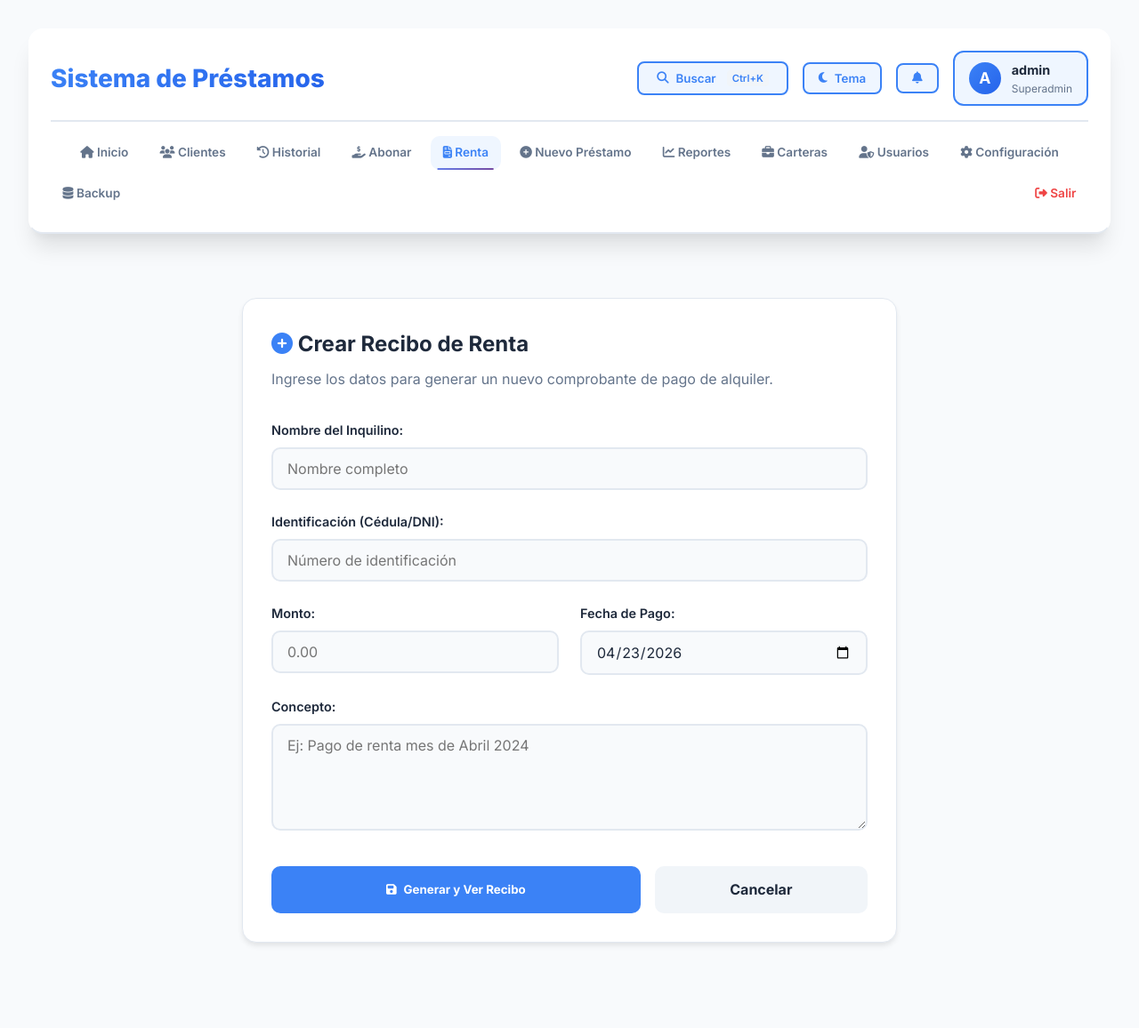
After one commit to adohuken/loans_project, a PHP site: page /create_rent_receipt.php in a window 1280 px wide. The commit adds this page. Shown: the whole page at 89% size. Run offline with PHP 8.4, Linux system fonts and the light colour scheme; a user stored in the database is signed in; data that the repository does not hold is empty; some libraries are stand-ins or nearby versions.

Commit message:
Implement Rent Receipt module with dark mode support and history

```diff
--- a/components/enhanced_header.php
+++ b/components/enhanced_header.php
@@ -18,6 +18,7 @@ $logo_path = $logo_path ?? '';
     <link rel="stylesheet" href="style.css?v=3.0">
     <link rel="stylesheet" href="assets/css/themes.css?v=1.0">
     <link rel="stylesheet" href="https://cdnjs.cloudflare.com/ajax/libs/font-awesome/6.4.0/css/all.min.css">
+    <script src="https://cdn.jsdelivr.net/npm/sweetalert2@11"></script>
     <script>
         // Apply theme immediately to prevent flash
         (function () {
@@ -117,10 +118,17 @@ $logo_path = $logo_path ?? '';
                 <a href="clients.php" class="<?= $current_page === 'clients' ? 'active' : '' ?>">
                     <i class="fas fa-users"></i> Clientes
                 </a>
+                <a href="search_history.php" class="<?= $current_page === 'search_history' ? 'active' : '' ?>">
+                    <i class="fas fa-history"></i> Historial
+                </a>
             <?php endif; ?>
 
             <a href="active_loans.php" class="<?= $current_page === 'active_loans' ? 'active' : '' ?>">
                 <i class="fas fa-hand-holding-usd"></i> Abonar
+            </a>
+
+            <a href="rent_receipts.php" class="<?= $current_page === 'rent_receipts' || $current_page === 'create_rent_receipt' || $current_page === 'view_rent_receipt' ? 'active' : '' ?>">
+                <i class="fas fa-file-invoice"></i> Renta
             </a>
 
             <?php if ($user_role !== 'cobrador'): ?>
@@ -162,16 +170,22 @@ $logo_path = $logo_path ?? '';
     <div id="notification-panel"
         style="display: none; position: fixed; top: 80px; right: 20px; width: 400px; max-width: 90vw; background: var(--bg-primary); border-radius: 16px; box-shadow: 0 20px 40px -10px var(--shadow); z-index: 9998; max-height: 500px; overflow-y: auto; border: 2px solid var(--border-color);">
         <div
-            style="padding: 1.5rem; border-bottom: 2px solid var(--border-color); display: flex; justify-content: space-between; align-items: center;">
-            <h3 style="margin: 0; font-weight: 800; color: var(--text-primary);">
-                <i class="fas fa-bell"></i> Notificaciones
+            style="padding: 1rem 1.5rem; border-bottom: 1px solid var(--border-color); display: flex; justify-content: space-between; align-items: center; background: var(--bg-secondary);">
+            <h3 style="margin: 0; font-weight: 800; color: var(--text-primary); font-size: 1.1rem;">
+                <i class="fas fa-bell" style="color: var(--primary-color);"></i> Notificaciones
             </h3>
+            <div style="display: flex; gap: 1rem; align-items: center;">
+                <button onclick="markAllRead()"
+                    style="background: none; border: none; color: var(--primary-color); font-size: 0.8rem; font-weight: 600; cursor: pointer;">
+                    Marcar todo leído
+                </button>
                 <button onclick="toggleNotifications()"
-                style="background: none; border: none; color: var(--text-secondary); cursor: pointer; font-size: 1.5rem;">
+                    style="background: none; border: none; color: var(--text-secondary); cursor: pointer; font-size: 1.2rem;">
                     <i class="fas fa-times"></i>
                 </button>
             </div>
-        <div id="notification-list" style="padding: 1rem;">
+        </div>
+        <div id="notification-list" style="padding: 0;">
             <div style="text-align: center; padding: 2rem; color: var(--text-secondary);">
                 <i class="fas fa-spinner fa-spin" style="font-size: 2rem;"></i>
                 <p>Cargando notificaciones...</p>
@@ -196,6 +210,24 @@ $logo_path = $logo_path ?? '';
             }
         }
 
+        // Mark all as read
+        async function markAllRead() {
+            try {
+                await fetch('mark_notification_read.php', {
+                    method: 'POST',
+                    headers: { 'Content-Type': 'application/json' },
+                    body: JSON.stringify({ all: true })
+                });
+                loadNotificationPanel(); // Reload to update UI
+                // Update global badge via NotificationManager if available
+                if (window.notificationManager) {
+                    window.notificationManager.loadNotifications();
+                }
+            } catch (error) {
+                console.error('Error marking all read:', error);
+            }
+        }
+
         // Load notifications into panel
         async function loadNotificationPanel() {
             const list = document.getElementById('notification-list');
@@ -205,31 +237,35 @@ $logo_path = $logo_path ?? '';
 
                 if (data.notifications.length === 0) {
                     list.innerHTML = `
-                        <div style="text-align: center; padding: 2rem; color: var(--text-secondary);">
-                            <i class="fas fa-check-circle" style="font-size: 3rem; opacity: 0.3; margin-bottom: 1rem;"></i>
-                            <p>No hay notificaciones nuevas</p>
+                        <div style="text-align: center; padding: 3rem 2rem; color: var(--text-secondary);">
+                            <i class="fas fa-check-circle" style="font-size: 3rem; opacity: 0.2; margin-bottom: 1rem;"></i>
+                            <p style="margin: 0;">No tienes notificaciones nuevas</p>
                         </div>
                     `;
                     return;
                 }
 
                 list.innerHTML = data.notifications.map(n => `
-                    <div style="padding: 1rem; border-bottom: 1px solid var(--border-color); ${n.is_read ? 'opacity: 0.7;' : 'background: var(--bg-secondary);'}">
-                        <div style="display: flex; justify-content: space-between; margin-bottom: 0.5rem;">
-                            <strong style="color: var(--text-primary);">${n.title}</strong>
-                            <small style="color: var(--text-secondary);">${n.created_at}</small>
+                    <div style="padding: 1rem 1.5rem; border-bottom: 1px solid var(--border-color); transition: background 0.2s; ${n.read ? 'opacity: 0.6;' : 'background: var(--primary-surface); border-left: 4px solid var(--primary-color);'}"
+                         onmouseover="this.style.background='var(--bg-secondary)'"
+                         onmouseout="this.style.background='${n.read ? 'transparent' : 'var(--primary-surface)'}'">
+                        <div style="display: flex; justify-content: space-between; margin-bottom: 0.25rem;">
+                            <strong style="color: var(--text-primary); font-size: 0.95rem;">${n.title}</strong>
+                            <small style="color: var(--text-secondary); font-size: 0.75rem;">${formatDate(n.date)}</small>
                         </div>
-                        <p style="margin: 0; color: var(--text-secondary); font-size: 0.9rem;">${n.message}</p>
+                        <p style="margin: 0; color: var(--text-secondary); font-size: 0.9rem; line-height: 1.4;">${n.message}</p>
                     </div>
                 `).join('');
 
                 // Update badge
                 const badge = document.getElementById('notification-badge');
+                if (badge) {
                     if (data.unread_count > 0) {
                         badge.style.display = 'flex';
-                    badge.innerText = data.unread_count;
+                        badge.innerText = data.unread_count > 99 ? '99+' : data.unread_count;
                     } else {
                         badge.style.display = 'none';
+                    }
                 }
 
             } catch (error) {
@@ -245,19 +281,40 @@ $logo_path = $logo_path ?? '';
 
         // Check for notifications periodically
         setInterval(() => {
-            const badge = document.getElementById('notification-badge');
+            // Update badge quietly in background
             fetch('get_notifications.php')
                 .then(r => r.json())
                 .then(data => {
+                    const badge = document.getElementById('notification-badge');
+                    if (badge) {
                         if (data.unread_count > 0) {
                             badge.style.display = 'flex';
-                        badge.innerText = data.unread_count;
+                            badge.innerText = data.unread_count > 99 ? '99+' : data.unread_count;
                         } else {
                             badge.style.display = 'none';
                         }
+                    }
                 })
-                .catch(console.error);
-        }, 60000);
+                .catch(e => console.error('Error polling notifications:', e));
+        }, 30000);
+
+        function formatDate(dateString) {
+            if (!dateString) return '';
+            const date = new Date(dateString + 'T00:00:00'); // append time to avoid timezone issues
+            return date.toLocaleDateString('es-ES', { day: '2-digit', month: '2-digit', year: 'numeric' });
+        }
+
+        // Close panel when clicking outside
+        document.addEventListener('click', function (event) {
+            const panel = document.getElementById('notification-panel');
+            const toggleBtn = document.querySelector('button[onclick="toggleNotifications()"]');
+
+            if (panel.style.display === 'block' &&
+                !panel.contains(event.target) &&
+                !toggleBtn.contains(event.target)) {
+                panel.style.display = 'none';
+            }
+        });
     </script>
 </body>
 
--- /dev/null
+++ b/create_rent_receipt.php
@@ -0,0 +1,146 @@
+<?php
+require 'auth.php';
+require 'db.php';
+
+if ($_SERVER['REQUEST_METHOD'] === 'POST') {
+    $tenant_name = $_POST['tenant_name'] ?? '';
+    $tenant_id_number = $_POST['tenant_id_number'] ?? '';
+    $amount = $_POST['amount'] ?? 0;
+    $payment_date = $_POST['payment_date'] ?? date('Y-m-d');
+    $concept = $_POST['concept'] ?? '';
+
+    if (!empty($tenant_name) && $amount > 0) {
+        $stmt = $pdo->prepare("INSERT INTO rent_receipts (tenant_name, tenant_id_number, amount, payment_date, concept) VALUES (?, ?, ?, ?, ?)");
+        $stmt->execute([$tenant_name, $tenant_id_number, $amount, $payment_date, $concept]);
+        $receipt_id = $pdo->lastInsertId();
+        header("Location: view_rent_receipt.php?id=" . $receipt_id);
+        exit;
+    }
+}
+
+require 'components/enhanced_header.php';
+?>
+
+<style>
+    .rent-container {
+        max-width: 800px;
+        margin: 0 auto;
+        padding: 2rem;
+    }
+
+    .card {
+        background: var(--bg-primary);
+        border: 1px solid var(--border-color);
+        border-radius: 16px;
+        padding: 2rem;
+        box-shadow: 0 4px 6px -1px var(--shadow);
+    }
+
+    .form-group {
+        margin-bottom: 1.5rem;
+    }
+
+    .form-group label {
+        display: block;
+        margin-bottom: 0.5rem;
+        font-weight: 600;
+        color: var(--text-primary);
+    }
+
+    .form-control {
+        width: 100%;
+        padding: 0.75rem 1rem;
+        border: 2px solid var(--border-color);
+        border-radius: 10px;
+        background: var(--bg-secondary);
+        color: var(--text-primary);
+        font-size: 1rem;
+        transition: all 0.2s;
+    }
+
+    .form-control:focus {
+        border-color: var(--accent-primary);
+        outline: none;
+        box-shadow: 0 0 0 3px var(--accent-light);
+    }
+
+    .btn-rent-primary {
+        background: var(--accent-primary);
+        color: white;
+        padding: 0.875rem 2rem;
+        border-radius: 10px;
+        font-weight: 700;
+        border: none;
+        cursor: pointer;
+        display: inline-flex;
+        align-items: center;
+        gap: 0.5rem;
+        transition: all 0.2s;
+        justify-content: center;
+    }
+
+    .btn-rent-primary:hover {
+        background: var(--accent-secondary);
+        transform: translateY(-2px);
+    }
+
+    .btn-rent-secondary {
+        background: var(--bg-tertiary);
+        color: var(--text-primary);
+        padding: 0.875rem 2rem;
+        border-radius: 10px;
+        font-weight: 700;
+        text-decoration: none;
+        display: inline-flex;
+        align-items: center;
+        gap: 0.5rem;
+        transition: all 0.2s;
+        justify-content: center;
+    }
+</style>
+
+<div class="rent-container">
+    <div class="card">
+        <h2 style="color: var(--text-primary); margin-bottom: 0.5rem;"><i class="fas fa-plus-circle" style="color: var(--accent-primary);"></i> Crear Recibo de Renta</h2>
+        <p style="color: var(--text-secondary); margin-bottom: 2rem;">Ingrese los datos para generar un nuevo comprobante de pago de alquiler.</p>
+
+        <form method="POST">
+            <div class="form-group">
+                <label>Nombre del Inquilino:</label>
+                <input type="text" name="tenant_name" class="form-control" required placeholder="Nombre completo">
+            </div>
+
+            <div class="form-group">
+                <label>Identificación (Cédula/DNI):</label>
+                <input type="text" name="tenant_id_number" class="form-control" placeholder="Número de identificación">
+            </div>
+
+            <div style="display: grid; grid-template-columns: repeat(auto-fit, minmax(200px, 1fr)); gap: 1.5rem;">
+                <div class="form-group">
+                    <label>Monto:</label>
+                    <input type="number" step="0.01" name="amount" class="form-control" required placeholder="0.00">
+                </div>
+                <div class="form-group">
+                    <label>Fecha de Pago:</label>
+                    <input type="date" name="payment_date" value="<?= date('Y-m-d') ?>" class="form-control" required>
+                </div>
+            </div>
+
+            <div class="form-group">
+                <label>Concepto:</label>
+                <textarea name="concept" class="form-control" placeholder="Ej: Pago de renta mes de Abril 2024" style="min-height: 120px;"></textarea>
+            </div>
+
+            <div style="display: flex; gap: 1rem; margin-top: 2rem;">
+                <button type="submit" class="btn-rent-primary" style="flex: 2;">
+                    <i class="fas fa-save"></i> Generar y Ver Recibo
+                </button>
+                <a href="rent_receipts.php" class="btn-rent-secondary" style="flex: 1;">
+                    Cancelar
+                </a>
+            </div>
+        </form>
+    </div>
+</div>
+</body>
+</html>
```
Also changed, not shown: fix_rent_table.php (added, +26 -0 lines), rent_receipts.php (added, +201 -0 lines), rent_receipts_setup.sql (added, +12 -0 lines), view_rent_receipt.php (added, +229 -0 lines). Lines whose indentation alone changed are shown as unchanged.
